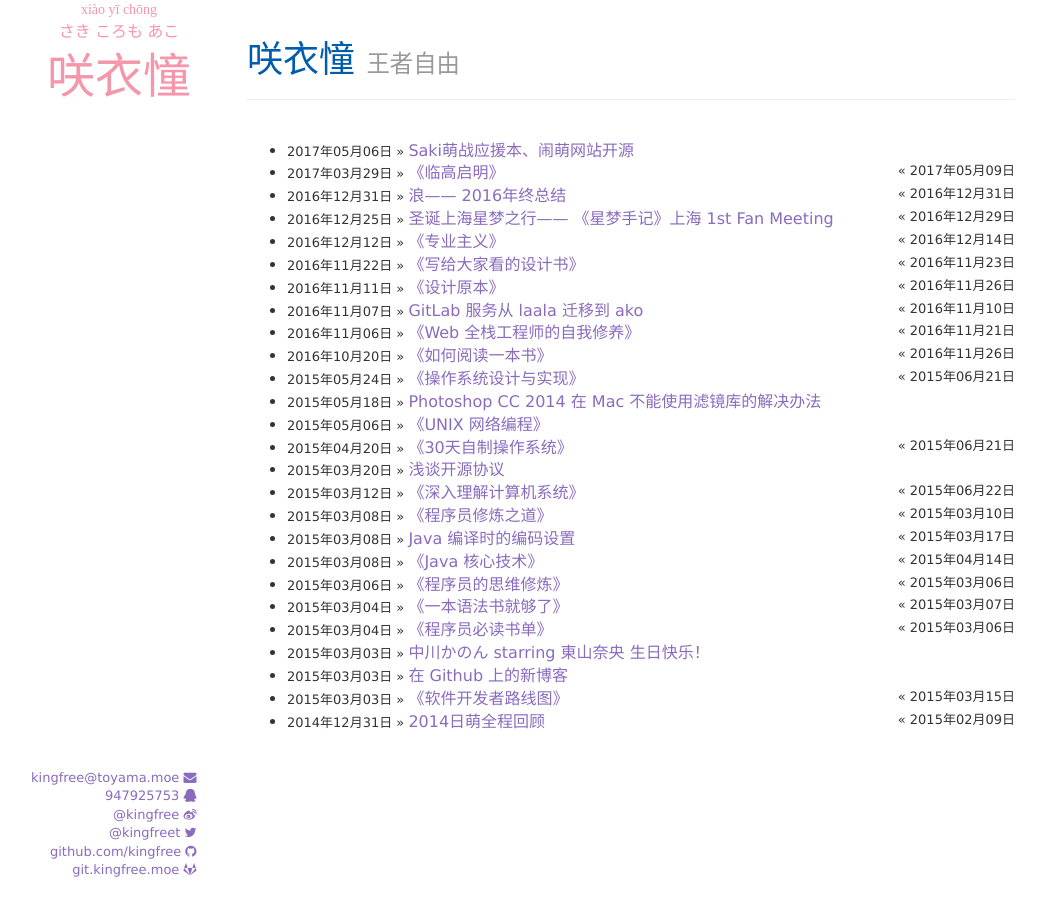
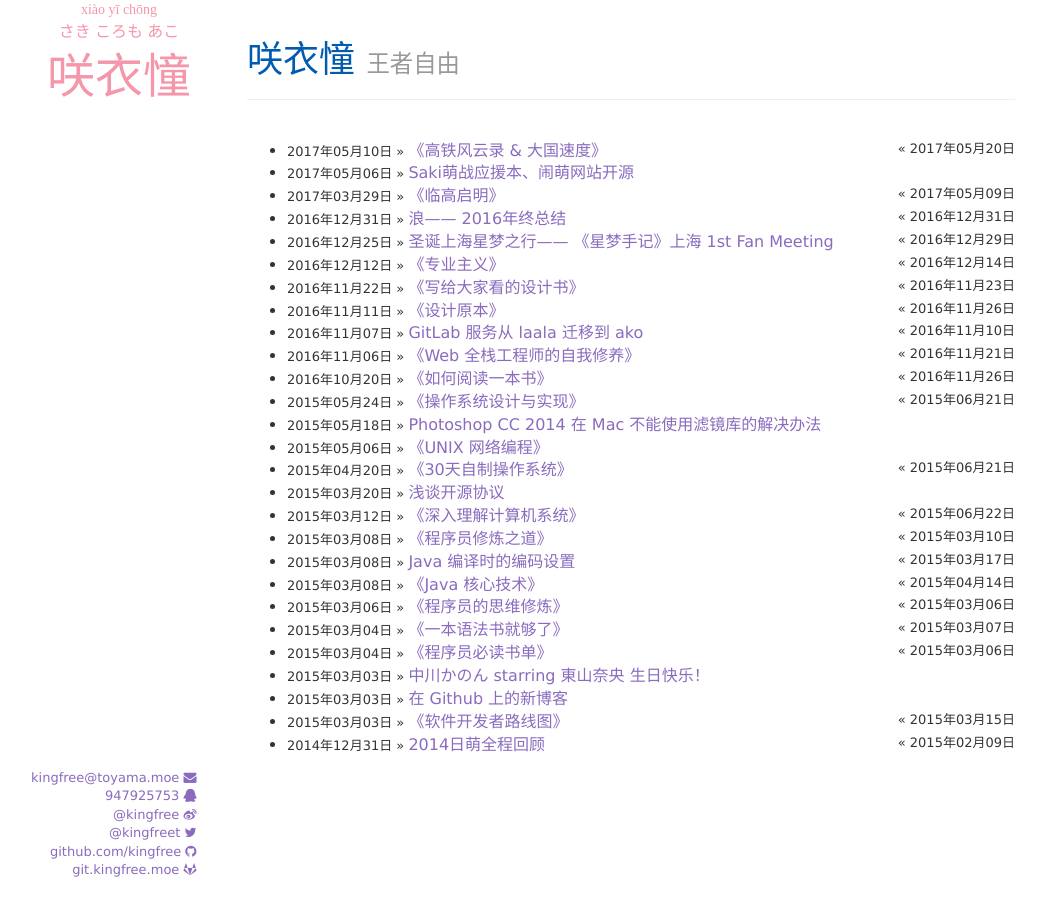
Before and after one commit to kingfree/kingfree.github.io, a Jekyll site: the page built from index.md, in a window 1280 px wide. Shown: the whole page, without its empty margins (9-1055 px from the left). Built offline with Jekyll 4.4.1, drawn with Linux system fonts in a browser that asks for light colours; comment, search, counter and statistics services are not loaded; part of the change alters nothing that is shown.

Commit message:
高铁风云录&大国速度

```diff
--- /dev/null
+++ b/_posts/2017-05-20-high-railway.md
@@ -0,0 +1,46 @@
+---
+layout: page
+group: book
+title: 高铁风云录 & 大国速度
+permalink: /books/high-railway/
+date: 2017-05-10
+update: 2017-05-20
+---
+
+[@高铁见闻](http://weibo.com/u/2297995081) 所著的《大国速度：中国高铁崛起之路》一书，最初在微博上看到的时候并不以为意。4月21日，当当搞200-100的活动，就顺手把这本书连同《高铁风云录》一起买了回来。
+
+劳动节带着《高铁风云录》去了上海，然而并没有什么时间看，而且也是坐飞机来回的。回来后用坐地铁和城际的空隙，断断续续把这两本书读完了。
+
+### 我和铁路的一些事情
+
+我和高铁的缘分还是比较奇妙的。我从小没出过远门，直到上了高中，从安阳远到郑州求学。这时选择的交通工具，就是动车。从来没有做过火车，连火车站都没去过，和任何轨道交通都没有接触过的我，居然坐的第一辆轨道交通就是动车。当时是2010年夏天，我还不能理解这辆车意味着什么。现在想起来，真是赶上了一个好时代。
+
+很不幸，作为穷学生，除了刚开始的两次动车，后来的三年高中生活，都是坐K字头或者T字头火车往返的。而且往返也很少，一年只有两个学期的最多三次往返。我对这新式的交通工具的认识，只停留在2011年7月23日的甬温线动车事故——去翻我那个时期的微博，居然是空空如也。事到如今，也无法追忆当时的具体态度了。
+
+我在高中期间，最关注的其实是那时候开建的郑州地铁一号线。那时候从学校往返火车站，每次经过二七广场就能看到挖地铁的场景——那也基本上是我对地铁最大的认识和期待了。后来高中毕业地铁才开通，对地铁有了兴趣，这是后话。
+
+起初，铁路第六次大提速的时候，还只有D字头的动车，跑在老线路和老火车站间。等我坐上第一辆G字头，已经是2015年10月了。这第一次坐高铁，其实是一次事故。国庆节期间去广州和深圳逛漫展，期间也坐了一回广深城际——这是第一次坐城际铁路。本来买好的往返车票都是Z字头，可悲剧的是，我在深圳玩得过于兴奋，一时间没算好到火车站的距离。于是我达成了第一次没赶上火车的成就。那怎么办，后天还要上班。看了看阿里旅行显示的余票，心想索性坐一回高铁试试吧——记录显示，这趟车是G74。第二天早上，又是差点没起来，强行打车跑去了深圳北站，在差几分钟的情况下赶上了人生第一次高铁。7小时后，到达郑州东站。花钱买速度，原计划18小时的行程压缩了一半，价格却不止翻了个番。第一次坐高铁，第一次落脚郑州东站，当时并没有什么特别的感触。和我后来第一次坐飞机一样，虽然意义重大，但是仔细回想起来，却没有什么激动的。
+
+真正对铁路产生兴趣，是2016年8月的[日本之旅](/2016-japan-travel)期间。在这之前，我对郑州的地铁建设已经有了浓厚的兴趣，去北上广深武渝旅游的同时也注意了这些城市的轨道交通。然而，这些都比不上一张JR Pass带给我的体验。在飞日本之前停留了三天香港，体验了一把香港机场快线的海底隧道。到了日本，除了刚开始的秋叶原之旅，剩下的日子基本都靠着JR Pass在浪。这张小小的蓝色券，用了两周，被我用的皱巴巴的，字迹和边角也磨损了。这条东海道新干线东始东京，经品川、新横滨、小田原、热海、三岛、新富士、静冈、挂川、滨松、丰桥、三河安城，中过名古屋，经岐阜羽岛、米原，西至京都和新大阪。在日期间，我乘坐了数十次东海道新干线往返东西日本，不仅坐过「ひかり」和「こだま」，甚至有次因为没赶上末班车强行坐了倒数第二班的「のぞみ」。就这样，新干线成为了我在日本旅行最大的收获，新干线便当成为了我至今怀念的美味——虽然它其实又贵又不好吃。
+
+### 这两本书讲了什么
+
+很遗憾，这两本书很多内容都是重复的，甚至是一字未改照搬过来。虽然在看第一本的时候觉得很不错，但是第二本读起来就有很多眼熟的文字和段落了。
+
+第一本书讲了铁路的历史，英国、法国、德国、美国和日本的发达国家铁路史。关于铁路的历史，我注意到一点。日本十河信二建立新干线的过程，和中国刘志军建设高铁的历程，有很多相似之处。具体我不多说了，不过很显然的一点是，这种耗资庞大的系统工程，在触及了很多既得利益群体的蛋糕上马的情况下，即便是先进生产力的推动者，最后领导者落得一个不好的结果，也许是历史的必然吧。很多时候我都能从铁路爱好者中感受到他们对刘志军结局的不满，当我了解了这段历史的时候，一种“杀人放火金腰带，修桥补路无尸骸”的感情涌了上来。当然，我不是为刘跨越喊冤，在现代法律之下，他无疑罪有应得；然而，如果放宽到世界历史长河来讲，说刘跨越功在千秋，也绝非虚言。我从书中的一些文字中看出来，刘志军的下台，直接导致了高铁降速。就我不专业的看法来说，高铁降速调图，也间接导致了甬温线动车事故的发生。所以说历史是有必然性的，事故的发生和后来的政策调整，也都是建设社会主义必不可少的一部分嘛。
+
+第一本书后半部分和第二本书讲的都是中国的高铁建设史，第二本书相当于第一本书后两章的扩充。作者提出了五个阶段：
+
+1. 萌芽时代，1990-1998。京沪高铁的建设争论，磁悬浮和轮轨路线的争论。
+2. 青铜时代，1999-2002。秦沈客专和国产动车组。
+3. 黄金时代，2003-2010。四纵四横高速铁路网建设和动车技术引进。
+4. 英雄时代，2011-2013。刘志军下台、动车事故和高铁降速。
+5. 白银时代，2013-今天。恢复和扩展。
+
+关于磁浮和轮轨的争论，我是有切身体会的。大概在小学时候，有一段时间在《红树林》这样的儿童刊物上和报纸上，大量刊载了关于磁悬浮的报道和文章。当时连火车都没见过我过，在电视上看到上海磁悬浮的时候，留下了很深的印象。一直到2016年6月我去上海，飞机降落上海浦东机场，从机场坐磁悬浮到龙阳路去参加CP18。蓝色的车座和略显陈旧的设施，唤起了我儿时的记忆。坐上去想了想，怪不得最后磁浮派败了，这上海试验线简直就是用事实说话——造价高、运费贵、不稳定。注定在这些年不会成为主流的磁悬浮，作为上海著名旅游景点，可能也是不错的归宿吧。另一边日本的磁浮试验线，好像也咕咕了很久了。
+
+在我第一次看到四纵四横高速铁路网规划的时候，八横八纵已经横空出世了。去年12月，我也在网络上直接见证了郑徐高铁的开通。就在眼前的建设成果，也不由得令我有些激动。当然，我还会持续关注中国的高速铁路建设。虽然我刚刚从书中简单知道了几个动车型号，就拿起了尘封已久的《中华铁道少女》（还是去年CP上入的日文版）看着几个早就应该认识的铁道娘傻笑。如果不是看书，我也不会知道中车就是南车和北车合并的结果。
+
+昨天在从市区回家的末班城际地铁上看这本书，一位年轻人对这本书表示了浓厚的兴趣，并提出要翻翻看。我和他简单交流了下，知道了他是负责维护铁路线路的。下车之后，我心想，如果我能有机会参与这样的建设之中，该多好啊。可惜我只能是“外行看热闹”的程度。
+
+对于铁道，对于作为一个“铁道宅”，以至于想要成为铁道从业者，我恐怕还只是年轻得不够班啊。
--- a/assets/css/style.css
+++ b/assets/css/style.css
@@ -20,6 +20,7 @@ strong, b {
 }
 
 p {
+  text-indent: 2em;
     margin: 5px;
 }
 
@@ -203,6 +204,7 @@ img {
     position: absolute;
     width: 60%;
     left: 20%;
+    margin-bottom: 50px;
 }
 
 #rightbar {
```
